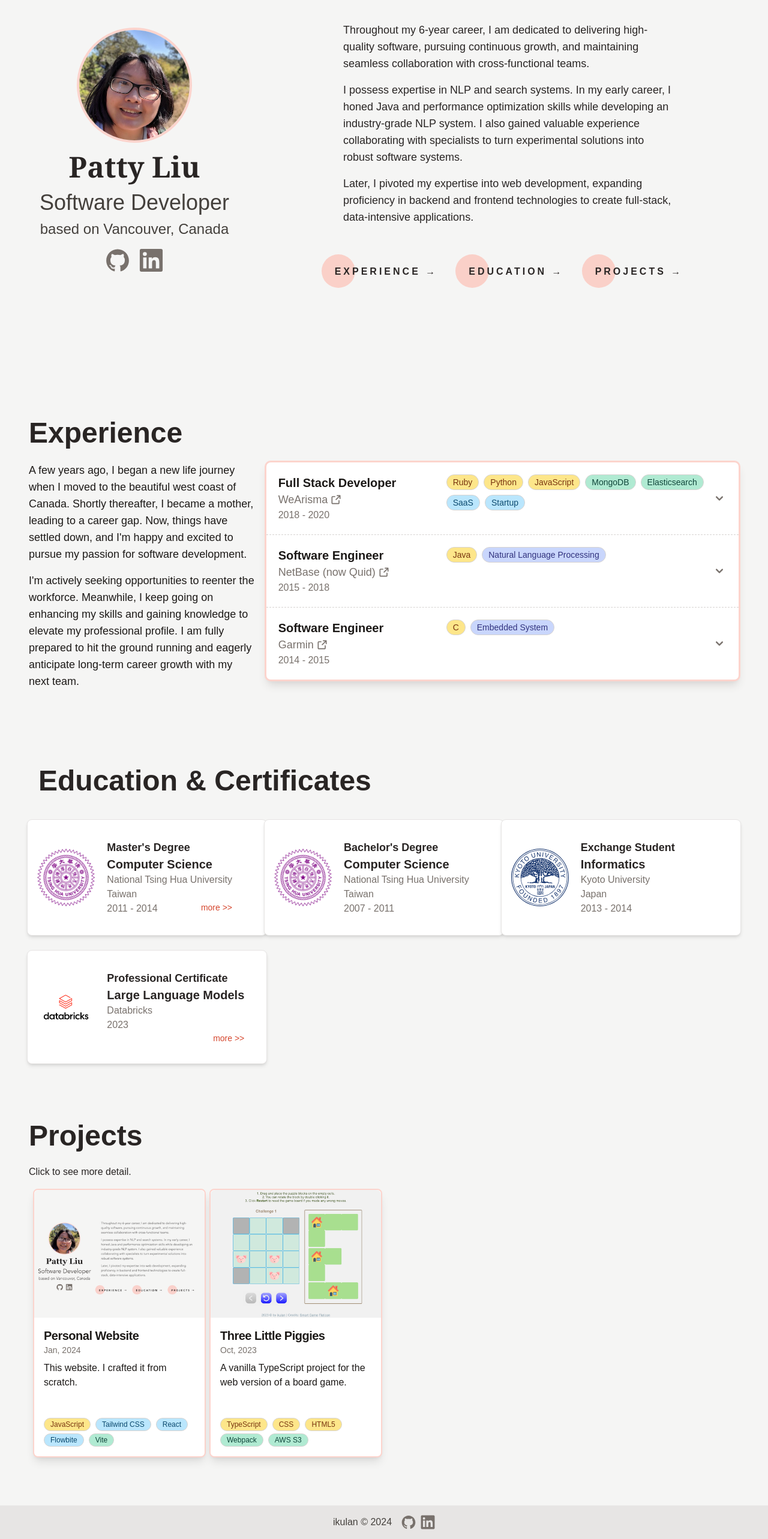
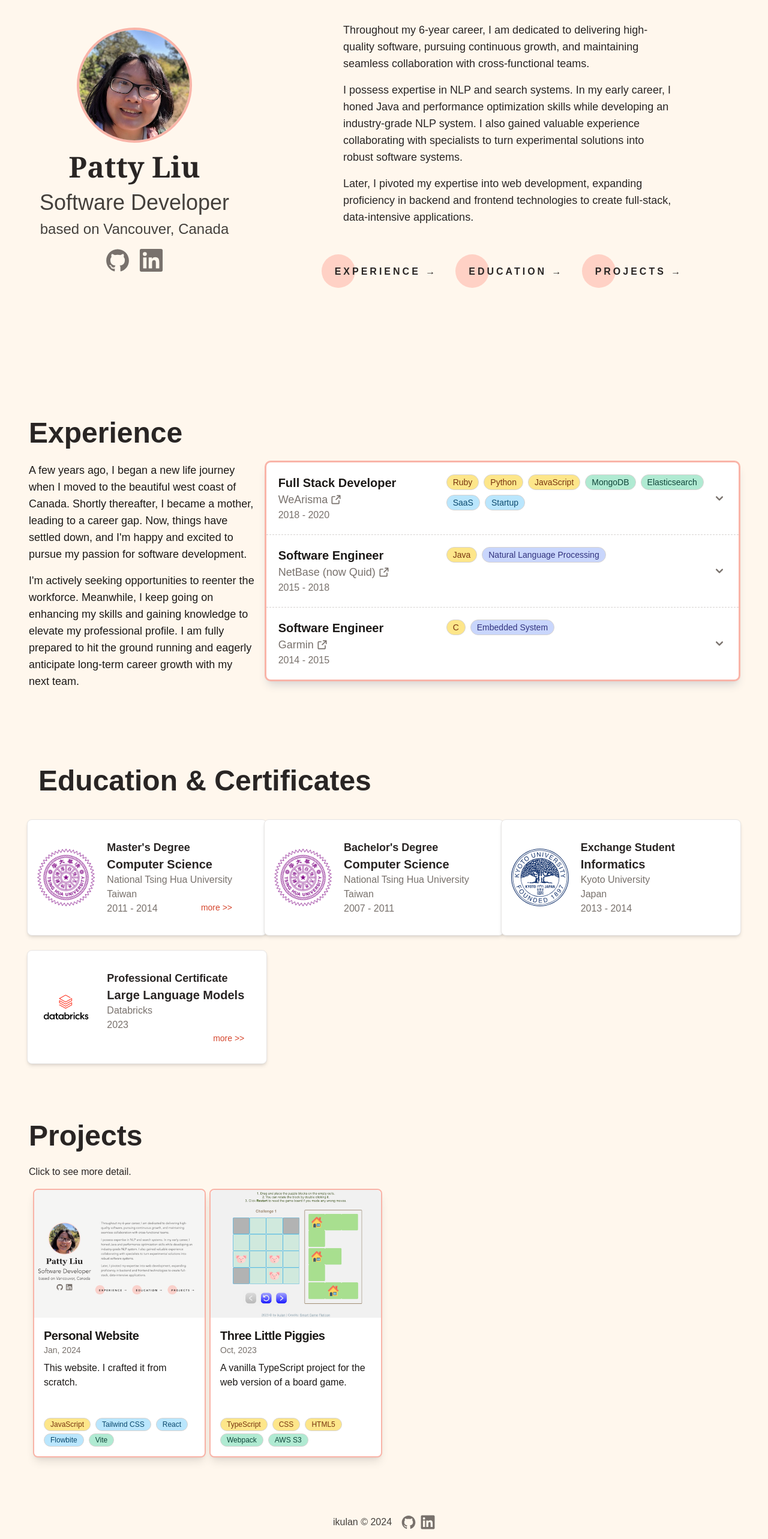
Before and after one commit to ikulan/ikulan.github.io, a React (Vite) app: page / in a window 1280 px wide. Shown: the part 166-2732 px from the top of the page at 60% size. Built offline with nearby package versions, Linux system fonts and the light colour scheme.

Commit message:
Update background color and define it in Tailwind config

```diff
--- a/src/App.jsx
+++ b/src/App.jsx
@@ -7,7 +7,7 @@ import Footer from "./components/Footer";
 function App() {
   return (
     <>
-      <div className="grid justify-center bg-stone-100 p-4 text-stone-800">
+      <div className="bg-background grid justify-center p-4 text-stone-800">
         <Landing />
         <Experience />
         <Education />
--- a/src/components/Avatar.jsx
+++ b/src/components/Avatar.jsx
@@ -7,7 +7,7 @@ function Avatar({ img_url, alt_name, size = "base" }) {
   return (
     <div>
       <img
-        className={`block rounded-full border-peach-200 text-center ${sizeProperties[size]}`}
+        className={`border-primary block rounded-full text-center ${sizeProperties[size]}`}
         src={img_url}
         alt={alt_name}
       />
--- a/src/components/Footer.jsx
+++ b/src/components/Footer.jsx
@@ -2,7 +2,7 @@ import IconButton from "./IconButton";
 
 function Footer() {
   return (
-    <footer className="bg-stone-200">
+    <footer className="bg-background">
       <div className="flex flex-row items-center justify-center gap-4 px-12 py-4">
         <div>
           <span className="text-sm text-stone-700 sm:text-center md:text-base">
--- a/src/experience/ExpAccordion.jsx
+++ b/src/experience/ExpAccordion.jsx
@@ -4,7 +4,7 @@ import AccordionItem from "./AccordionItem";
 const customTheme = {
   accordion: {
     root: {
-      base: "divide-y divide-dashed divide-stone-300 border border-peach-200 ring-2 ring-peach-200 shadow-lg shadow-stone-300 bg-white",
+      base: "divide-y divide-dashed divide-stone-300 border border-primary ring-2 ring-primary shadow-lg shadow-stone-300 bg-white",
     },
     content: {
       base: "px-5 last:rounded-b-lg first:rounded-t-lg",
@@ -13,7 +13,6 @@ const customTheme = {
       base: "flex w-full items-center justify-between first:rounded-t-lg last:rounded-b-lg px-5 text-left font-medium text-stone-500",
       flush: {
         off: "hover:bg-peach-100",
-        on: "bg-peach-200",
       },
       open: {
         on: "text-stone-500 bg-peach-100",
--- a/src/projects/ProjCard.jsx
+++ b/src/projects/ProjCard.jsx
@@ -16,7 +16,7 @@ function ProjCard(props) {
     <>
       <Card
         theme={customTheme}
-        className="h-[24rem] w-64 shrink-0 border-2 border-peach-200 shadow-lg hover:-translate-x-2 hover:-translate-y-2 hover:cursor-pointer lg:h-[28rem] lg:w-72"
+        className="border-primary h-[24rem] w-64 shrink-0 border-2 shadow-lg hover:-translate-x-2 hover:-translate-y-2 hover:cursor-pointer lg:h-[28rem] lg:w-72"
         imgAlt="Meaningful alt text for an image that is not purely decorative"
         imgSrc={props.imgUrl}
         onClick={() => setOpenModal(true)}
--- a/tailwind.config.js
+++ b/tailwind.config.js
@@ -1,4 +1,6 @@
 /** @type {import('tailwindcss').Config} */
+const colors = require("tailwindcss/colors");
+
 export default {
   content: [
     "./index.html",
@@ -6,8 +8,12 @@ export default {
     "./node_modules/flowbite-react/lib/esm/**/*.js",
   ],
   theme: {
-    extend: {
     colors: {
+      primary: "#f9b4a8", // peach-300
+      background: colors.orange[50],
+      amber: colors.amber,
+      sky: colors.sky,
+      stone: colors.stone,
       peach: {
         50: "#fef4f2",
         100: "#fde7e3",
@@ -49,6 +55,5 @@ export default {
       },
     },
   },
-  },
   plugins: [require("flowbite/plugin")],
 };
```
Lines whose indentation alone changed are shown as unchanged.
